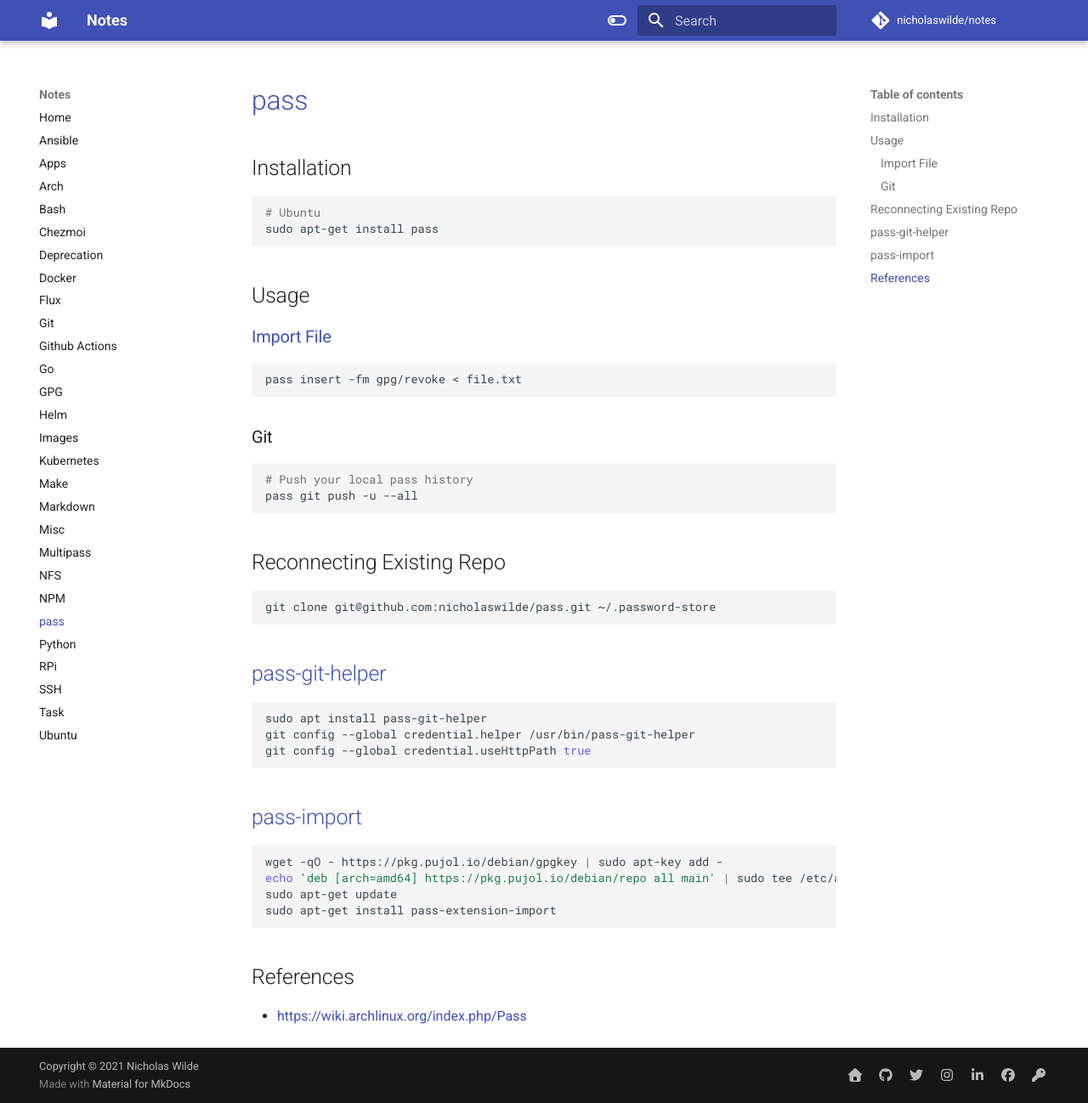
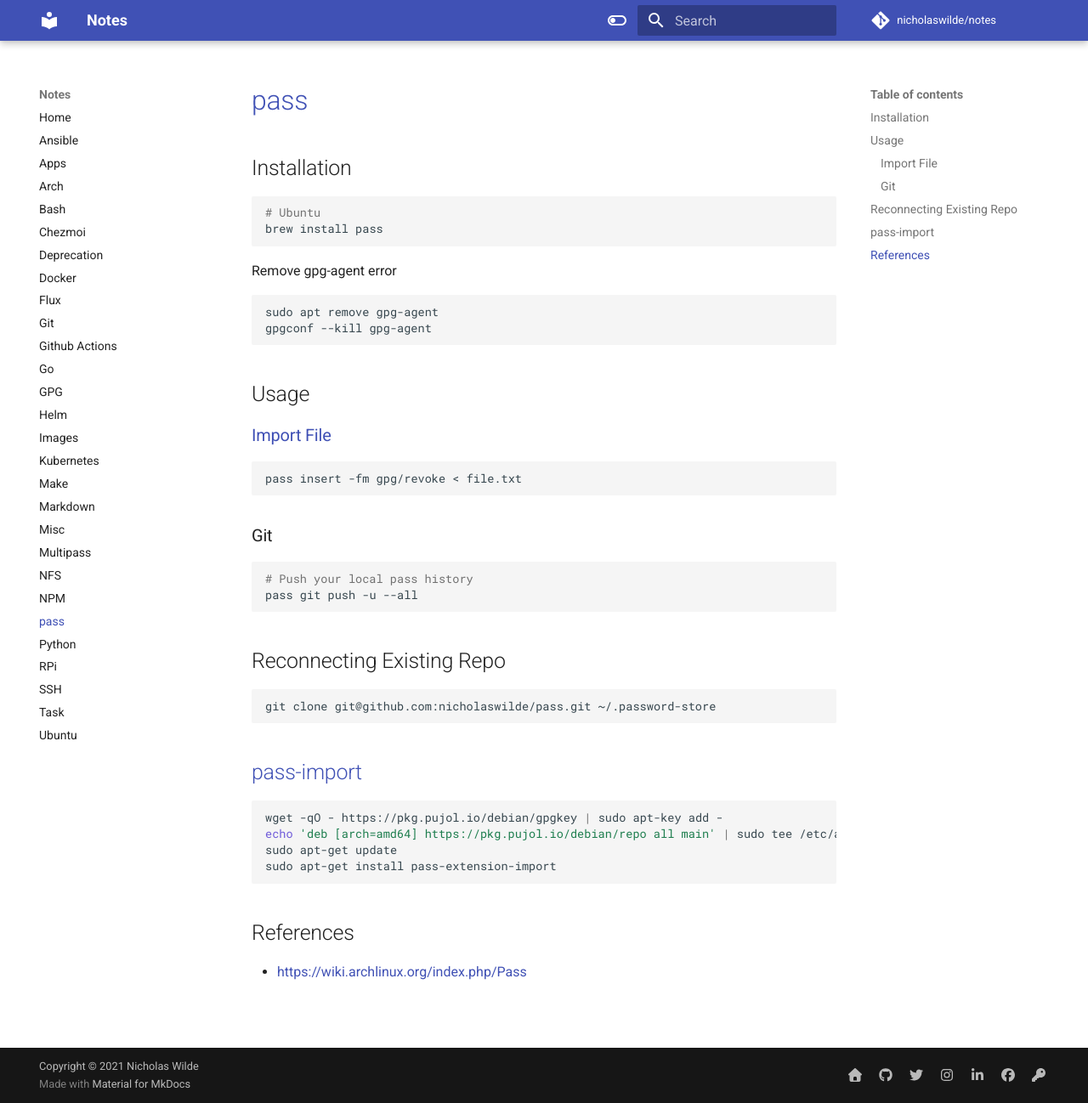
Before and after one commit to nicholaswilde/notes, an MkDocs documentation site: the page built from docs/pass.md, in a window 1280 px wide and 1298 px high. Shown: the whole window at 85% size. Built offline with MkDocs 1.6.1 and Material for MkDocs 9.7.7, drawn with Linux system fonts in a browser that asks for light colours; comment, search, counter and statistics services are not loaded.

Commit message:
Added brew installation
Signed-off-by: Nicholas Wilde <ncwilde43@gmail.com>

````diff
--- a/docs/pass.md
+++ b/docs/pass.md
@@ -4,7 +4,14 @@
 
 ```shell
 # Ubuntu
-sudo apt-get install pass
+brew install pass
+```
+
+Remove gpg-agent error
+
+```shell
+sudo apt remove gpg-agent
+gpgconf --kill gpg-agent
 ```
 
 ## Usage
@@ -28,14 +35,6 @@ pass git push -u --all
 git clone git@github.com:nicholaswilde/pass.git ~/.password-store
 ```
 
-## [pass-git-helper](https://github.com/languitar/pass-git-helper)
-
-```shell
-sudo apt install pass-git-helper
-git config --global credential.helper /usr/bin/pass-git-helper
-git config --global credential.useHttpPath true
-```
-
 ## [pass-import](https://github.com/roddhjav/pass-import)
 
 ```shell
````
